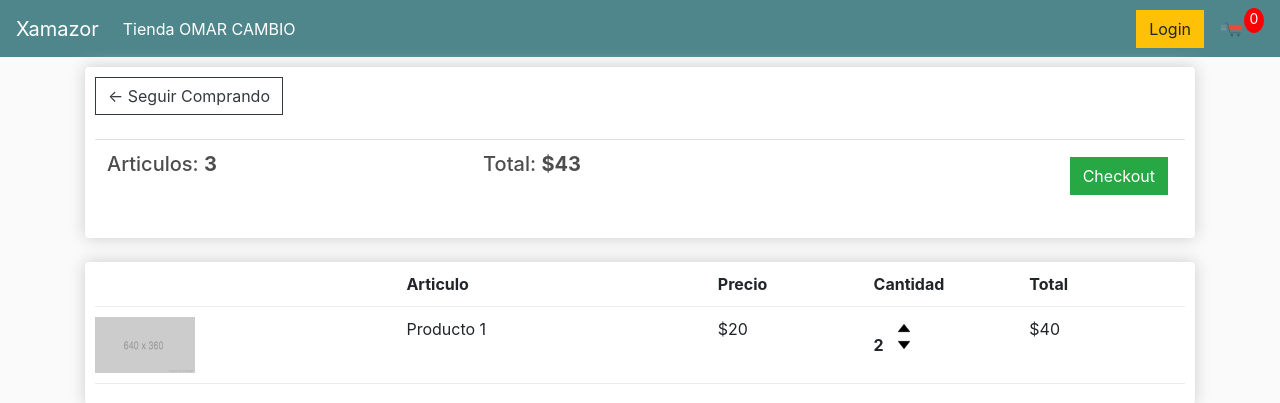
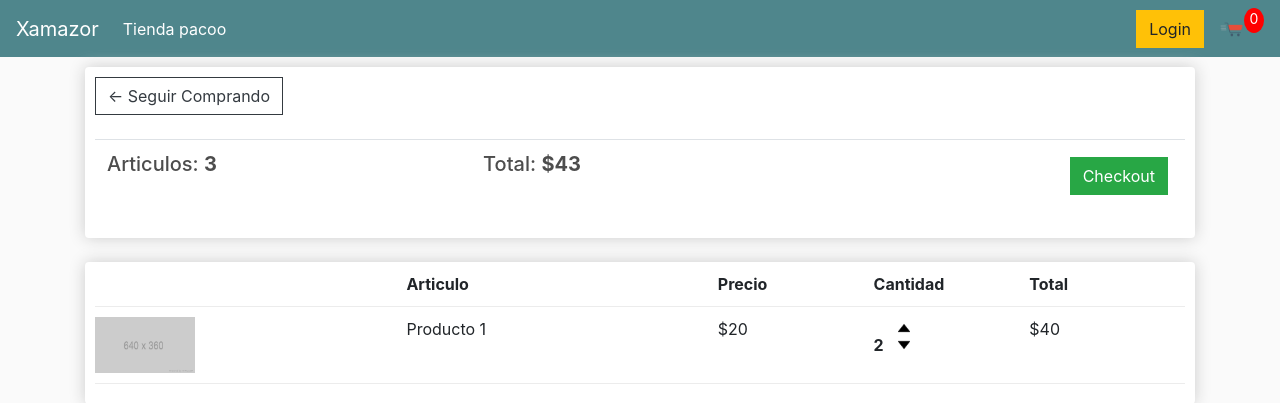
Before and after one commit to pakofdz/Proyecto_Pila2, a Django app: page /cart/ in a window 1280 px wide. Shown: the top 403 px of the page. Run offline with Django 4.2, Linux system fonts and the light colour scheme; lists and menus that the app fills with data are empty; some libraries are stand-ins or nearby versions.

Commit message:
cambio main.html

```diff
--- a/store/templates/store/main.html
+++ b/store/templates/store/main.html
@@ -26,7 +26,7 @@
         <div class="collapse navbar-collapse" id="navbarSupportedContent">
             <ul class="navbar-nav mr-auto">
                 <li class="nav-item active">
-                    <a class="nav-link" href="{% url 'store' %}">Tienda OMAR CAMBIO <span class="sr-only">(current)</span></a>
+                    <a class="nav-link" href="{% url 'store' %}">Tienda pacoo <span class="sr-only">(current)</span></a>
                 </li>
             </ul>
             <div class="form-inline my-2 my-lg-0">
```
